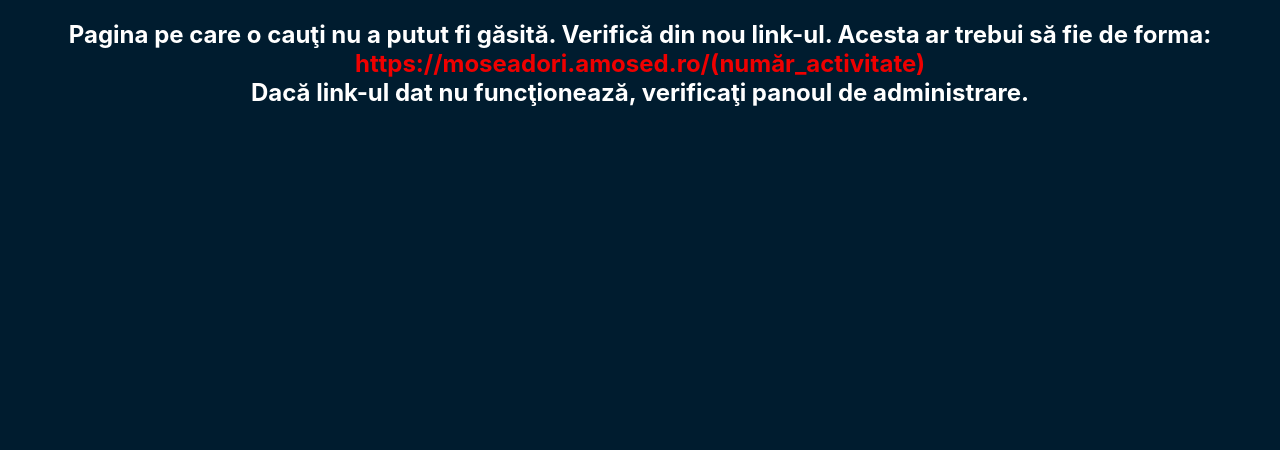
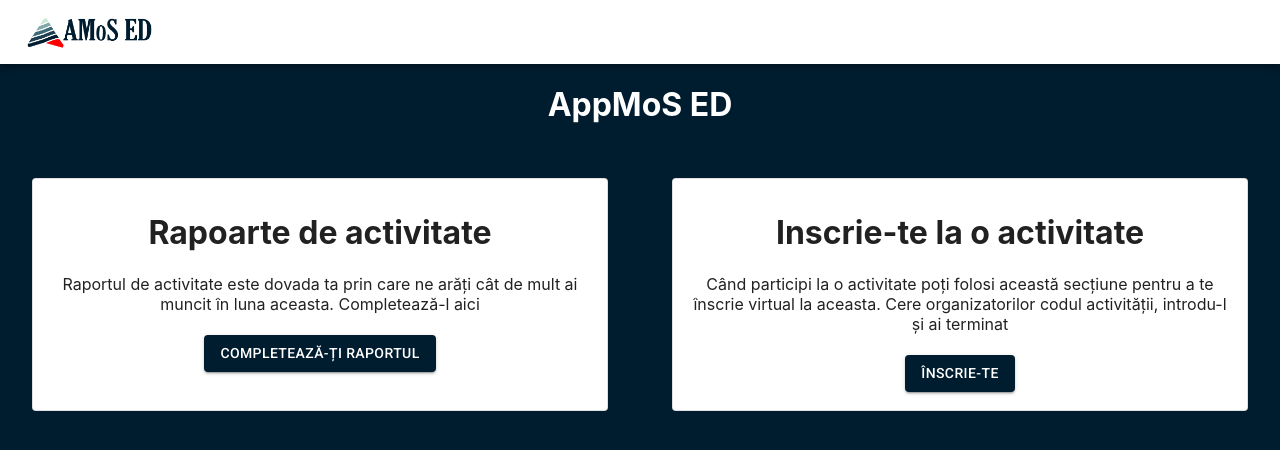
Before and after one commit to RaresLiscan/AppMoS, a React (Create React App) app: page / in a window 1280 px wide. Shown: the top 450 px of the page. Built offline with nearby package versions, Linux system fonts and the light colour scheme.

Commit message:
Dummy files and home page

```diff
--- a/package.json
+++ b/package.json
@@ -20,6 +20,7 @@
     "react-router-dom": "^5.2.0",
     "react-scripts": "4.0.0",
     "redux": "^4.0.5",
+    "third-party-cookie-check": "^2.0.0",
     "web-vitals": "^0.2.4"
   },
   "scripts": {
--- a/src/App.js
+++ b/src/App.js
@@ -5,27 +5,32 @@ import {
   BrowserRouter as Router,
   Switch,
   Route,
-  Link
 } from "react-router-dom";
 import Registration from './registration';
 import Home from './home';
-import Login from './login';
-import Logout from './logout';
-import GoogleBtn from './GoogleBtm';
+import Menu from "./sections/menu";
+import Authenticate from "./account/authenticate";
+import ProtectedRoute from "./account/ProtectedRoute";
 
 
 function App() {
   return (
+    <div>
         <Router>
+            <Menu/>
             <Switch>
+                <Route path={"/login"}>
+                    <Authenticate/>
+                </Route>
                 <Route path="/:activityId" component={Registration} />
-        <Route>
+                <ProtectedRoute>
                     <Home />
                     {/* <Login /> */}
                     {/* <Logout /> */}
-        </Route>
+                </ProtectedRoute>
             </Switch>
         </Router>
+    </div>
   );
 }
 
--- a/src/GoogleBtm.js
+++ b/src/GoogleBtm.js
@@ -1,8 +1,6 @@
 import React, { Component } from 'react'
 import { GoogleLogin, GoogleLogout } from 'react-google-login';
 import Button from '@material-ui/core/Button';
-import { makeStyles } from '@material-ui/core/styles';
-
 
 
 const CLIENT_ID = '903421930963-1ge1ojfih185tjue4mivq6l6o559s79c.apps.googleusercontent.com';
--- /dev/null
+++ b/src/account/ProtectedRoute.js
@@ -0,0 +1,18 @@
+import React from 'react';
+import authProvider from './authProvider';
+import {Route, Redirect} from "react-router-dom";
+
+export default function ProtectedRoute({children, ...rest}) {
+    if (authProvider.isAuthenticated()) {
+        return (
+            <Route>
+                {children}
+            </Route>
+        )
+    }
+    else {
+        return (
+            <Redirect to={"/login"} />
+        )
+    }
+}
--- /dev/null
+++ b/src/account/authProvider.js
@@ -0,0 +1,17 @@
+
+class AuthProvider {
+    constructor() {
+        this._authenticated = true;
+        this._user = {};
+    }
+
+    isAuthenticated() {
+        return this._authenticated;
+    }
+
+    getUser() {
+        return this._user;
+    }
+}
+
+export default new AuthProvider();
--- /dev/null
+++ b/src/account/authenticate.js
@@ -0,0 +1,9 @@
+import React from 'react';
+
+export default function Authenticate() {
+    return (
+        <div>
+            <p>Authenticate</p>
+        </div>
+    )
+}
--- /dev/null
+++ b/src/colors.js
@@ -0,0 +1,9 @@
+export const colors = {
+    blue1: "#cae8d5",
+    blue2: '#84a9ac',
+    blue3: '#3b6978',
+    blue4: '#204051',
+    blue5: '#001c2f',
+    red: '#ef0000',
+    white: '#ffffff'
+}
--- a/src/home.js
+++ b/src/home.js
@@ -1,12 +1,65 @@
 import React from 'react';
+import { makeStyles } from '@material-ui/core/styles';
+import Paper from '@material-ui/core/Paper';
+import Grid from '@material-ui/core/Grid';
+import {Button} from "@material-ui/core";
+import {colors} from "./colors";
+import {Link} from "react-router-dom";
 
+const useStyles = makeStyles({
+    paper: {
+        margin: '5%',
+        padding: '2%',
+        minHeight: 200,
+        maxWidth: 600,
+    },
+    button: {
+        backgroundColor: colors.blue5,
+        color: 'white',
+        margin: '1%',
+        '&:hover': {
+            backgroundColor: colors.red,
+        }
+    },
+    gridItem: {
+        display: 'flex',
+        justifyContent: 'center'
+    }
+})
 
 export default function Home() {
+
+    const classes = useStyles();
     return (
         //TODO: Kinda dashboard cu ceea ce poate face userul
         //TODO: navigare catre acele pagini
         <div>
-            <h2 style={{textAlign: 'center', color: 'white' }}>Pagina pe care o cauţi nu a putut fi găsită. Verifică din nou link-ul. Acesta ar trebui să fie de forma: <br/><span style={{color: '#ef0000'}}>https://moseadori.amosed.ro/(număr_activitate)</span><br/> Dacă link-ul dat nu funcţionează, verificaţi panoul de administrare.</h2>
+            <h1 style={{textAlign: 'center', color: 'white'}}>AppMoS ED</h1>
+            <Grid container spacing={0}>
+                <Grid item xs={12} lg={6} className={classes.gridItem}>
+                    <Paper variant={"outlined"} elevation={3} className={classes.paper}>
+                        <h1 style={{textAlign: 'center'}}>Rapoarte de activitate</h1>
+                        <center>
+                            <p>Raportul de activitate este dovada ta prin care ne arăți cât de mult ai muncit în luna aceasta. Completează-l aici</p>
+                            <Link to={"/"}>
+                                <Button variant={"contained"} className={classes.button}>Completează-ți raportul</Button>
+                            </Link>
+                        </center>
+                    </Paper>
+                </Grid>
+                <Grid item xs={12} lg={6} className={classes.gridItem}>
+                    <Paper variant={"outlined"} elevation={3} className={classes.paper}>
+                        <h1 style={{textAlign: 'center'}}>Inscrie-te la o activitate</h1>
+                        <center>
+                            <p>Când participi la o activitate poți folosi această secțiune pentru a te înscrie virtual la aceasta. Cere organizatorilor codul activității, introdu-l și ai terminat</p>
+                            <Link to={"/"}>
+                                <Button variant={"contained"} className={classes.button}>Înscrie-te</Button>
+                            </Link>
+                        </center>
+                    </Paper>
+                </Grid>
+            </Grid>
+
         </div>
     )
 }
--- a/src/index.css
+++ b/src/index.css
@@ -11,3 +11,7 @@ code {
   font-family: source-code-pro, Menlo, Monaco, Consolas, 'Courier New',
     monospace;
 }
+
+a {
+  text-decoration: none !important;
+}
--- a/src/login.js
+++ b/src/login.js
@@ -1,6 +1,5 @@
 import React from 'react';
 import {GoogleLogin} from 'react-google-login';
-import {cliendId} from './configs';
 
 export default function Login(props) {
     const onSuccess = (res) => {
--- /dev/null
+++ b/src/sections/menu.js
@@ -0,0 +1,57 @@
+import React from 'react';
+import { makeStyles } from '@material-ui/core/styles';
+import AppBar from '@material-ui/core/AppBar';
+import Toolbar from '@material-ui/core/Toolbar';
+import Typography from '@material-ui/core/Typography';
+import Button from '@material-ui/core/Button';
+import IconButton from '@material-ui/core/IconButton';
+import MenuIcon from '@material-ui/icons/Menu';
+import logo from '../img/logo-complet.png'
+import {Hidden} from "@material-ui/core";
+import {Link} from "react-router-dom";
+
+const useStyles = makeStyles((theme) => ({
+    root: {
+        flexGrow: 1,
+    },
+    white: {
+        backgroundColor: 'white',
+        color: '#001c2f'
+    },
+    menuButton: {
+        marginRight: theme.spacing(2),
+    },
+    title: {
+        display: 'flex',
+        flexGrow: 1,
+        alignItems: 'center'
+    },
+}));
+
+export default function Menu() {
+    const classes = useStyles();
+
+    const openDrawer = () => {
+
+    }
+
+    return (
+        <div className={classes.root}>
+            <AppBar position="static" className={classes.white}>
+                <Toolbar>
+                    {/*<IconButton edge="start" className={classes.menuButton} color="inherit" aria-label="menu" onClick={() => openDrawer()}>*/}
+                    {/*    <MenuIcon />*/}
+                    {/*</IconButton>*/}
+                    <Typography variant="h6" className={classes.title}>
+                    <Hidden xsDown>
+                        <Link to={"/"} style={{display: 'flex', alignItems: 'center'}}>
+                            <img src={logo} height={50} />
+                        </Link>
+                    </Hidden>
+                    </Typography>
+                    {/*<Button color="inherit">Login</Button>*/}
+                </Toolbar>
+            </AppBar>
+        </div>
+    );
+}
```
Also changed, not shown: src/registration.js (+2 -5 lines), 1 other file (tests, documents, lock files or other folders). Lines whose indentation alone changed are shown as unchanged.
